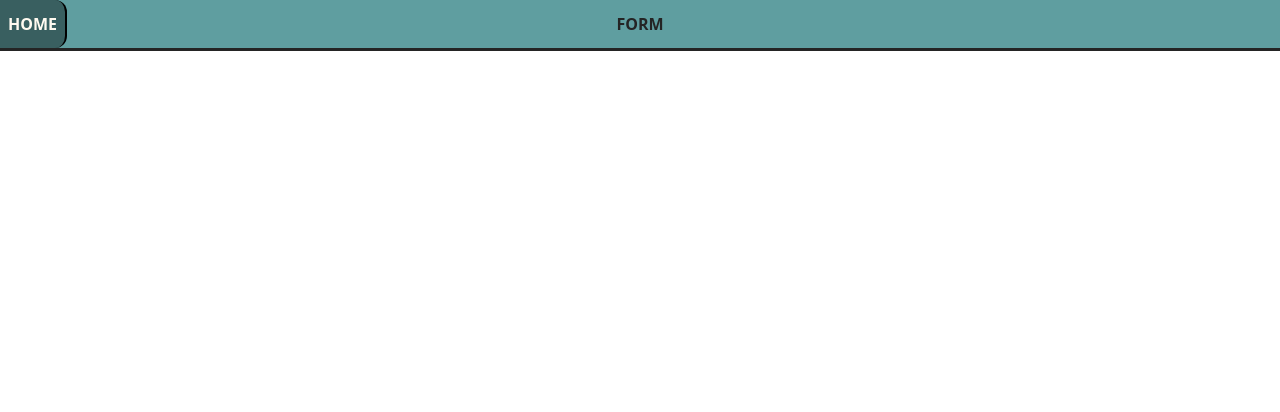
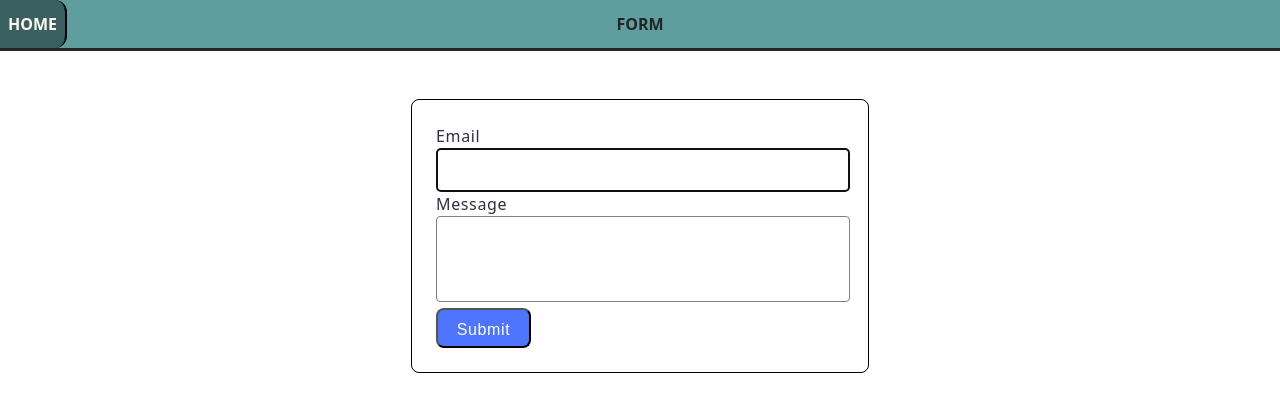
Before and after one commit to eXocriador/goit-js-hw-09, a website built with Vite: page src/2-form.html in a window 1280 px wide. Built offline with nearby package versions, Linux system fonts and the light colour scheme.

Commit message:
add form, minor fixes

```diff
--- a/src/2-form.html
+++ b/src/2-form.html
@@ -13,6 +13,17 @@
       <a class="nav-home" href="./index.html">Home</a>
       <p>Form</p>
     </header>
+    <form class="feedback-form" autocomplete="off">
+      <label>
+        Email
+        <input type="email" name="email" autofocus />
+      </label>
+      <label>
+        Message
+        <textarea name="message" rows="8"></textarea>
+      </label>
+      <button type="submit">Submit</button>
+    </form>
     <script type="module" src="./js/2-form.js"></script>
   </body>
 </html>
--- a/src/css/2-form.css
+++ b/src/css/2-form.css
@@ -9,3 +9,62 @@
   border-bottom: solid;
   position: relative;
 }
+
+.feedback-form {
+  border-radius: 8px;
+  padding: 24px;
+  width: 408px;
+  border: 1px solid #000;
+  margin: 48px auto;
+}
+
+.feedback-form label {
+  font-weight: 400;
+  font-size: 16px;
+  line-height: 150%;
+  letter-spacing: 0.04em;
+  color: #2e2f42;
+}
+
+.feedback-form input,
+.feedback-form textarea {
+  border: 1px solid #808080;
+  border-radius: 4px;
+  width: 100%;
+  height: 40px;
+  resize: none;
+  font-weight: 400;
+  font-size: 16px;
+  line-height: 150%;
+  letter-spacing: 0.04em;
+  color: #2e2f42;
+}
+.feedback-form textarea {
+  border: 1px solid #808080;
+  border-radius: 4px;
+  height: 80px;
+}
+
+.feedback-form input:focus,
+.feedback-form textarea:focus {
+  border: 1px solid #000;
+}
+
+.feedback-form button {
+  border-radius: 8px;
+  padding: 8px 16px;
+  width: 95px;
+  height: 40px;
+  font-weight: 500;
+  font-size: 16px;
+  line-height: 150%;
+  letter-spacing: 0.04em;
+  color: #fff;
+  background-color: #4e75ff;
+  transition: background-color 0.3s;
+}
+
+.feedback-form button:hover,
+.feedback-form button:hover {
+  background-color: #6c8cff;
+}
--- a/src/js/2-form.js
+++ b/src/js/2-form.js
@@ -0,0 +1,38 @@
+const formData = {
+  email: '',
+  message: '',
+};
+const form = document.querySelector('.feedback-form');
+
+form.addEventListener('input', (event) => {
+  const { name, value } = event.target;
+  formData[name] = value.trim();
+  localStorage.setItem('feedback-form-state', JSON.stringify(formData));
+});
+
+const savedData = localStorage.getItem('feedback-form-state');
+
+if (savedData) {
+  const parsedData = JSON.parse(savedData);
+  formData.email = parsedData.email || '';
+    formData.message = parsedData.message || '';
+
+  form.email.value = formData.email;
+  form.message.value = formData.message;
+}
+
+form.addEventListener('submit', (event) => {
+  event.preventDefault();
+
+  if (!formData.email || !formData.message) {
+    alert('Fill please all fields');
+    return;
+  }
+  console.log(formData);
+
+  localStorage.removeItem('feedback-form-state');
+
+  form.reset();
+  formData.email = '';
+  formData.message = '';
+});
```
